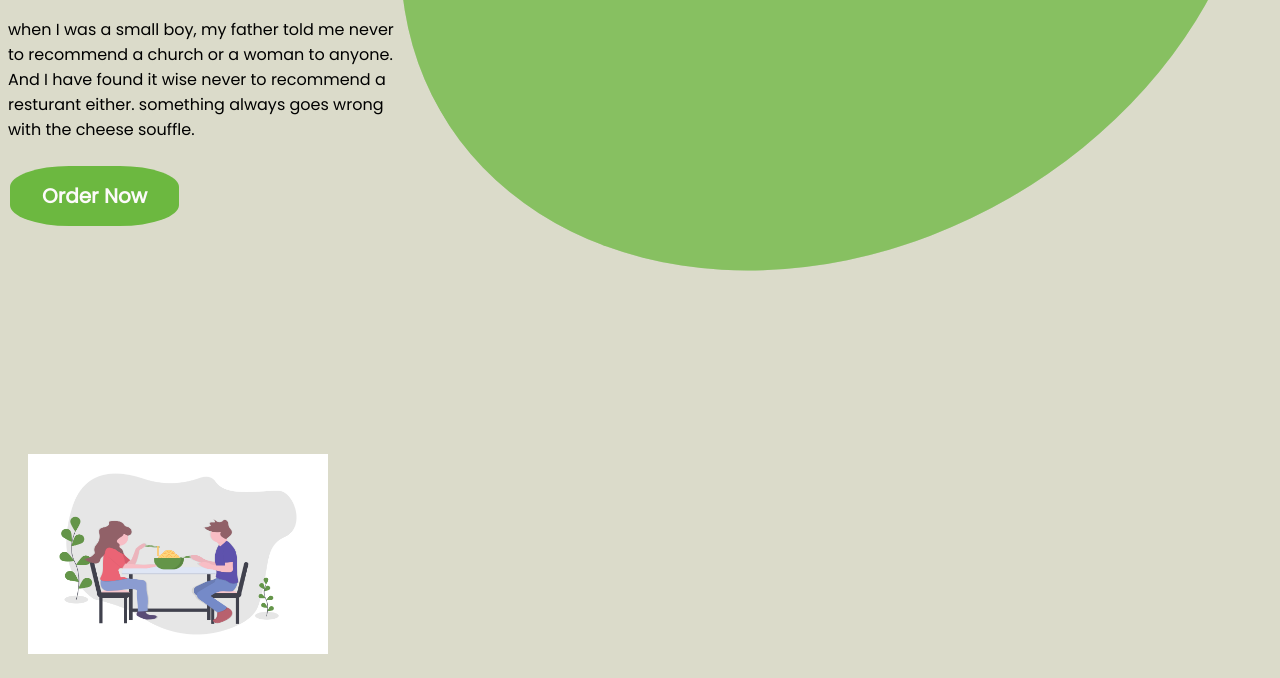
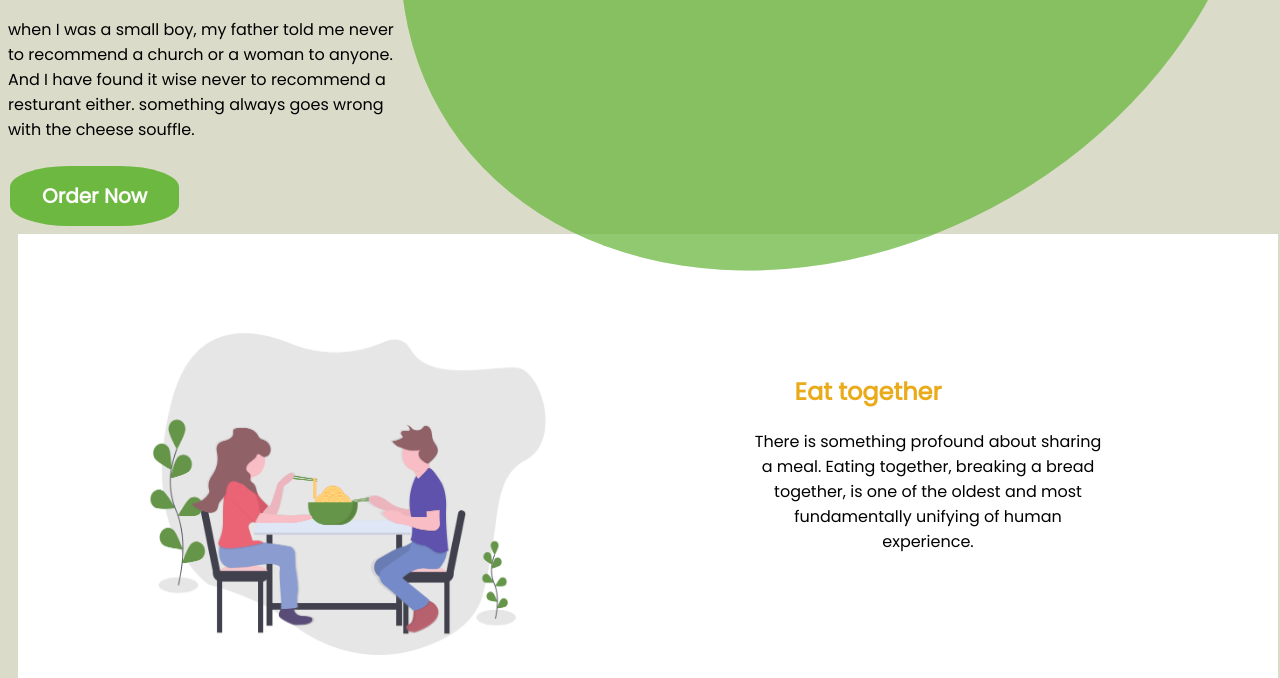
Before and after one commit to Mnubi/streetfood, a plain HTML site: page index.html in a window 1280 px wide. Shown: the part 264-942 px from the top of the page. Drawn offline with Linux system fonts and the light colour scheme.

Commit message:
add the section on eat together formatting and styling

```diff
--- a/index.css
+++ b/index.css
@@ -113,13 +113,28 @@ ul {
     height: 120px;
 }
 .about {
-    position: relative;
-    float: left;
-    width: 40%%;
+    background-color: #FFFFFF;
+    background-position: 10px;
+    height:400px;
+    width: 1200px;
     margin: 10px;
-    padding-top: 200px;
+    padding: 30px;
+
+    display: flex;
 }
 .text{
-    margin: 10px;
-    float: left:
+    margin-left: 50px;
+    margin-top: 30px;
+    width: 40%;
+    text-align: center;
 }
+.text> h2 {
+    margin-top: 80px;
+    text-align: center;
+    color: #EAAB1B;
+}
+.text> p{
+    text-align: center;
+    margin-left: 80px;
+    padding-left: 40px;
+}
--- a/index.html
+++ b/index.html
@@ -57,7 +57,7 @@
 
     <div class="about">
         <div class="text">
-            <img src="Images/eating_together.png" height="200px" width="300" alt="">
+            <img src="Images/eating_together.png" height="400px" width="500px" alt="">
         </div>
         <div class=text>
             <h2>Eat together</h2>
@@ -65,6 +65,11 @@
             There is something profound about sharing a meal. Eating together, breaking a bread together, is one of the oldest and most fundamentally unifying of human experience.
             </p>
         </div>
+    </div>
+    <div class="hot">
+        <div class="burger">
+            <img src="Images/amirali-mirhashemian-sc5sTPMrVfk-unsplash-removebg-preview.png" height="120px" width="120px" alt="">
+        </div>
 
     </div>
 </body>
```
